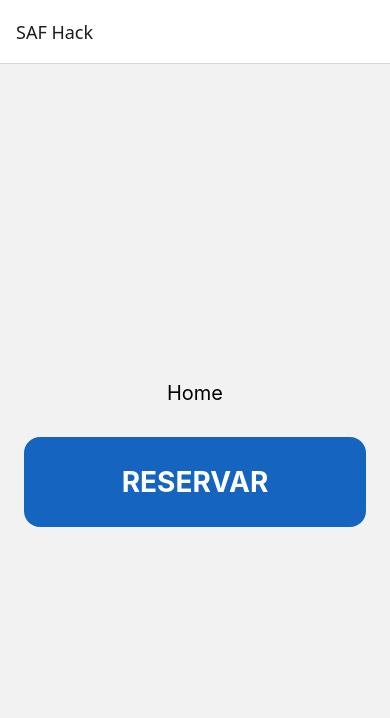
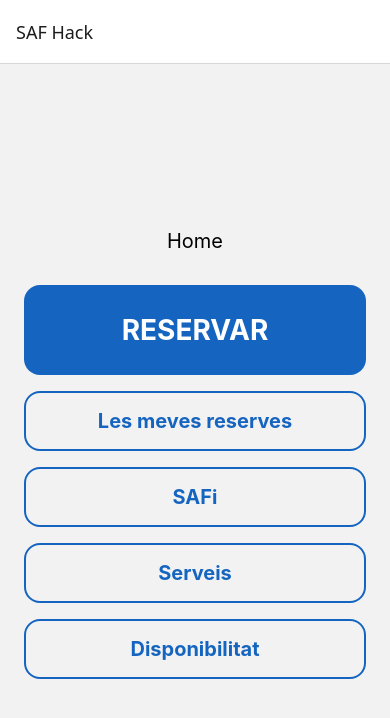
Before and after one commit to MarcPujadas/SAF_Challenge_MYM, a React Native app in the folder frontend/: screen /Home in a window 390 px wide. Shown: the top 718 px of the page. Built offline with nearby package versions, Linux system fonts and the light colour scheme.

Commit message:
Integrate Marcos mobile: frontend/src/screens/HomeScreen.tsx

```diff
--- a/frontend/src/screens/HomeScreen.tsx
+++ b/frontend/src/screens/HomeScreen.tsx
@@ -11,6 +11,18 @@ export default function HomeScreen({ navigation }: Props) {
       <Text style={styles.title}>Home</Text>
       <Pressable style={styles.button} onPress={() => navigation.navigate('Reserva')}>
         <Text style={styles.buttonText}>RESERVAR</Text>
+      </Pressable>
+      <Pressable style={styles.secondary} onPress={() => navigation.navigate('MevesReserves')}>
+        <Text style={styles.secondaryText}>Les meves reserves</Text>
+      </Pressable>
+      <Pressable style={styles.secondary} onPress={() => navigation.navigate('SafiChat')}>
+        <Text style={styles.secondaryText}>SAFi</Text>
+      </Pressable>
+      <Pressable style={styles.secondary} onPress={() => navigation.navigate('Serveis')}>
+        <Text style={styles.secondaryText}>Serveis</Text>
+      </Pressable>
+      <Pressable style={styles.secondary} onPress={() => navigation.navigate('Heatmap')}>
+        <Text style={styles.secondaryText}>Disponibilitat</Text>
       </Pressable>
     </View>
   );
@@ -27,4 +39,14 @@ const styles = StyleSheet.create({
     alignItems: 'center',
   },
   buttonText: { color: '#fff', fontSize: 28, fontWeight: 'bold' },
+  secondary: {
+    width: '100%',
+    marginTop: 16,
+    paddingVertical: 16,
+    borderRadius: 16,
+    borderWidth: 2,
+    borderColor: '#1565c0',
+    alignItems: 'center',
+  },
+  secondaryText: { color: '#1565c0', fontSize: 20, fontWeight: 'bold' },
 });
```
